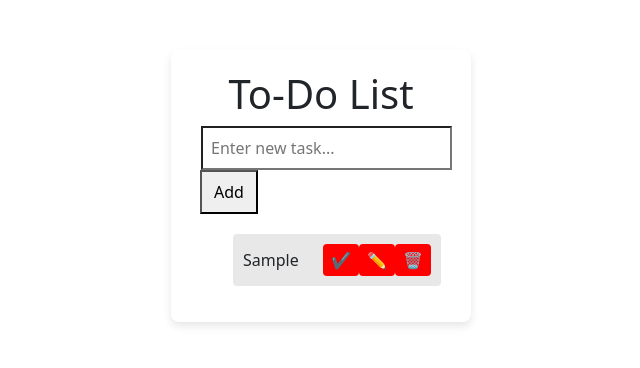
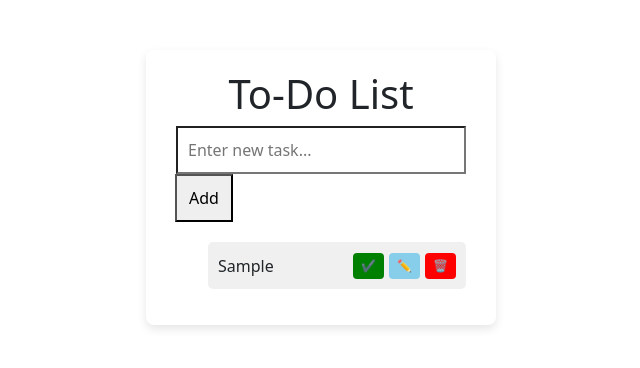
Before and after one commit to navasri-1927/To-do-list, a plain HTML site: page JS/index.html in a window 1280 px wide. Both pictures are taken after typing "Sample" into the empty fields and a click on the button "Add". Shown: the whole page, without its empty margins (319-959 px from the left). Drawn offline with nearby package versions, Linux system fonts and the light colour scheme.

Commit message:
Update style.css

```diff
--- a/JS/style.css
+++ b/JS/style.css
@@ -1,21 +1,21 @@
+
     body {
       font-family: Arial, sans-serif;
-  background-color: #f5f5f5;
-  margin: 0;
-  padding: 0;
+      background-color: #f4f4f4;
       display: flex;
       justify-content: center;
       align-items: flex-start;
       height: 100vh;
+      padding-top: 50px;
+      margin: 0;
     }
 
     .todo-container {
       background: white;
       padding: 20px 30px;
-  margin-top: 50px;
       border-radius: 8px;
-  box-shadow: 0 4px 8px rgba(0, 0, 0, 0.1);
-  width: 300px;
+      box-shadow: 0 4px 10px rgba(0, 0, 0, 0.1);
+      width: 350px;
     }
 
     h1 {
@@ -30,51 +30,62 @@ h1 {
 
     input[type="text"] {
       flex: 1;
-  padding: 8px;
+      padding: 10px;
       font-size: 16px;
     }
 
     button {
-  padding: 8px 12px;
+      padding: 10px 12px;
       margin-left: 8px;
-  font-size: 16px;
+      font-size: 14px;
       cursor: pointer;
     }
 
     ul {
-  list-style: none;
+      list-style-type: none;
       padding: 0;
     }
 
     li {
-  background: #e8e8e8;
+      background: #f0f0f0;
+      padding: 10px;
       margin-bottom: 10px;
-  padding: 10px;
-  border-radius: 4px;
+      border-radius: 5px;
       display: flex;
       justify-content: space-between;
       align-items: center;
     }
 
-li.completed {
+    li.completed span {
       text-decoration: line-through;
       color: gray;
     }
 
-li button {
+    .actions button {
+      margin-left: 5px;
+      font-size: 12px;
+    }
+
+    .edit-btn {
+      background-color: skyblue;
+      color: white;
+      border: none;
+      padding: 4px 8px;
+      border-radius: 4px;
+    }
+
+    .delete-btn {
       background-color: red;
       color: white;
       border: none;
       padding: 4px 8px;
       border-radius: 4px;
-  cursor: pointer;
     }
- @media (max-width: 650px) {
-      .todo-container {
-        padding: 20px;
+
+    .complete-btn {
+      background-color: green;
+      color: white;
+      border: none;
+      padding: 4px 8px;
+      border-radius: 4px;
     }
-      .task-buttons button {
-        margin-left: 3px;
-        padding: 2px 6px;
-      }
-    }
```
Lines whose indentation alone changed are shown as unchanged.
